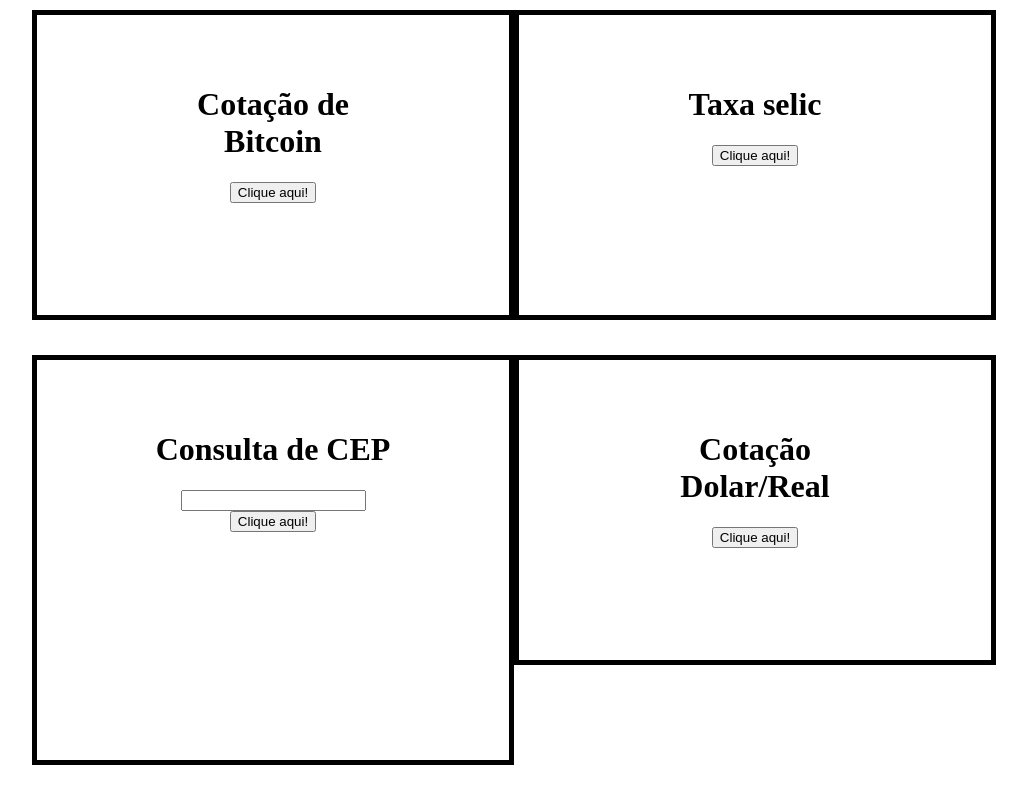
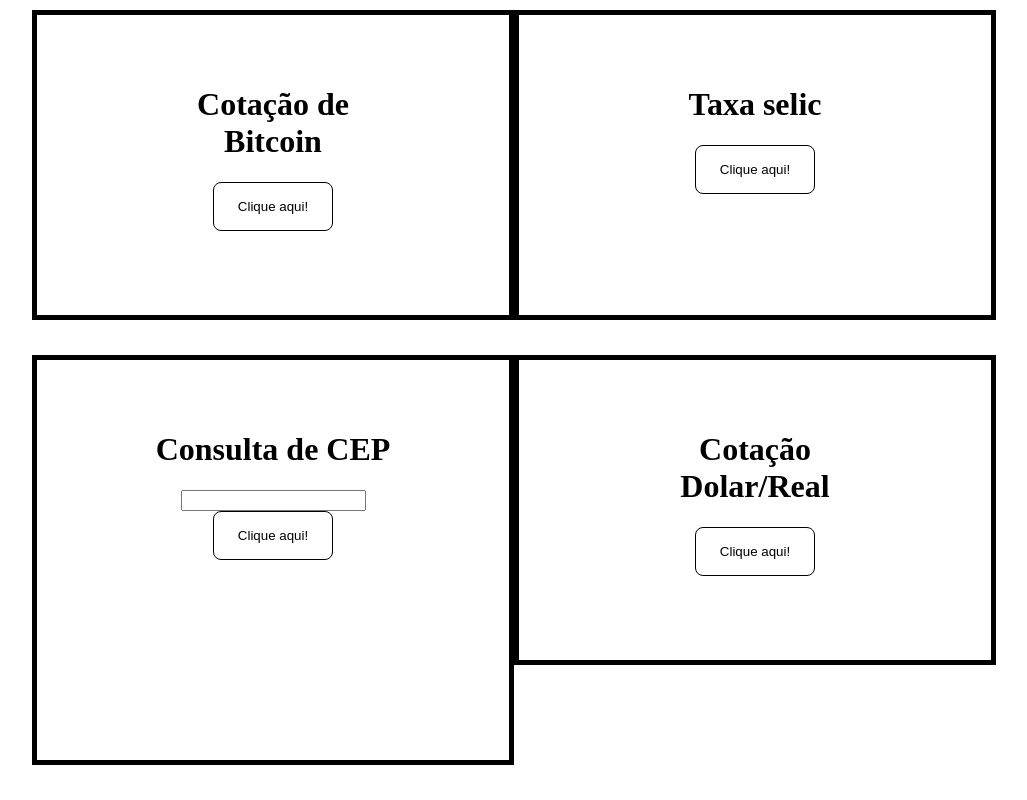
Before and after one commit to caique-xdd/trab, a website: page index.html in a window 1280 px wide. Shown: the whole page, without its empty margins (126-1153 px from the left). Drawn offline with nearby package versions, Linux system fonts and the light colour scheme.

Commit message:
Trabalho_2

```diff
--- a/index.html
+++ b/index.html
@@ -11,7 +11,7 @@
         <div class="container1">
             <h1>Cotação de Bitcoin</h1>
             <h2 id="lblValor"></h2>
-            <button id="btnClick">Clique aqui!</button>
+            <button id="btnClick" href="#">Clique aqui!</button>
         </div>
         <div class="container2">
             <h1>Taxa selic</h1>
--- a/src/style.css
+++ b/src/style.css
@@ -61,3 +61,9 @@
     height: 100px;
     width: 265px;
 }
+button{
+    padding: 16px 24px;
+    background: rgba(255, 255, 255, 0);
+    border: 1px solid black;
+    border-radius: 8px;
+}
```
